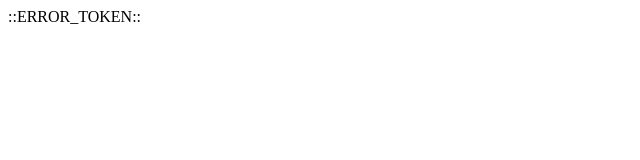
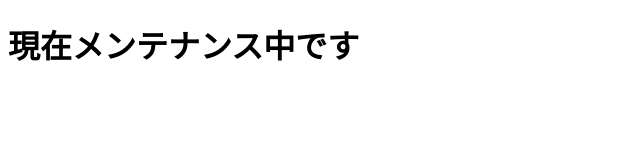
Before and after one commit to AureoleArk/aureoleark.github.io, a plain HTML site: page cf_error/maintenance.html in a window 1280 px wide. Shown: the whole page, without its empty margins (0-640 px from the left). Drawn offline with Linux system fonts and the light colour scheme.

Commit message:
Update maintenance.html

```diff
--- a/cf_error/maintenance.html
+++ b/cf_error/maintenance.html
@@ -1,6 +1,12 @@
-<html>
-<head></head>
+<!DOCTYPE html>
+<html lang="ja">
+<head>
+	<meta charset="UTF-8">
+	<meta name="viewport" content="width=device-width, initial-scale=1.0">
+	<meta http-equiv="X-UA-Compatible" content="ie=edge">
+	<title>Arksoft | Maintenance</title>
+</head>
 <body>
-<p>::ERROR_TOKEN::</p>
+	<h1>現在メンテナンス中です</h1>
 </body>
 </html>
```
